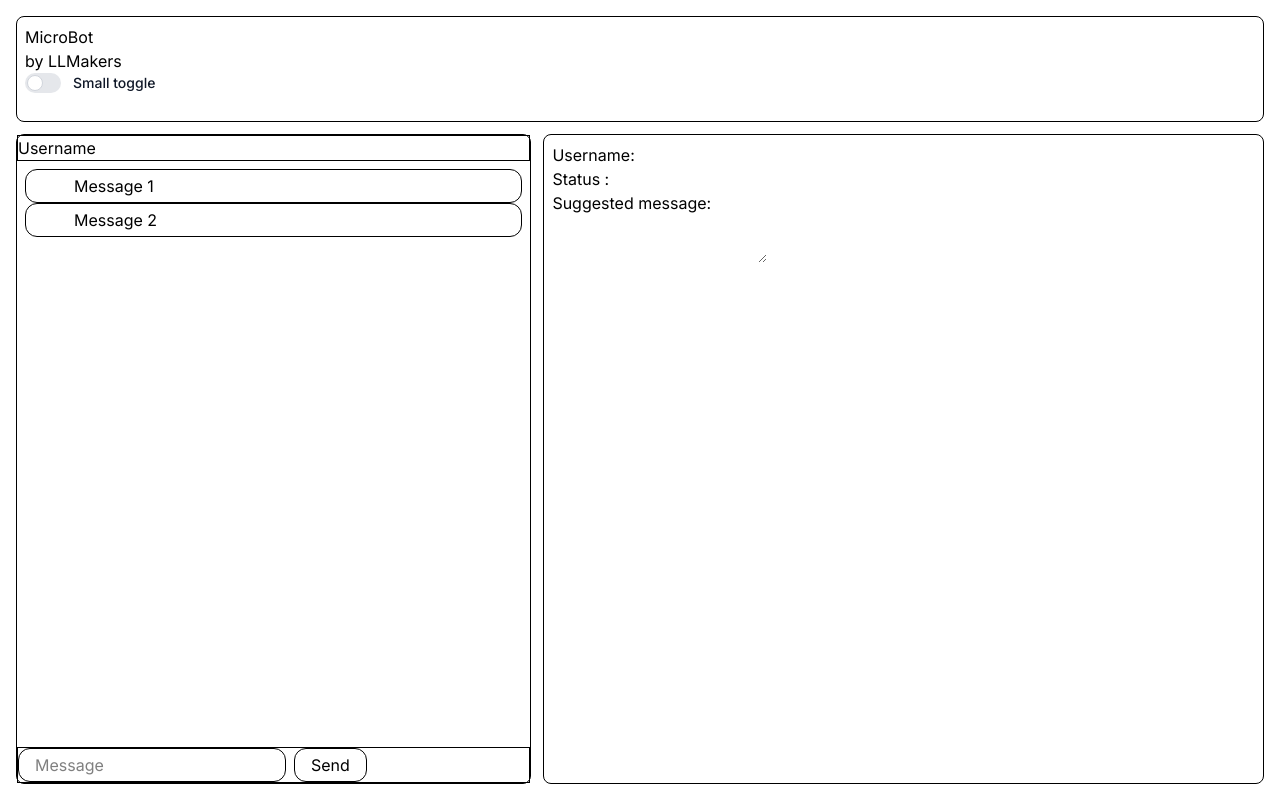
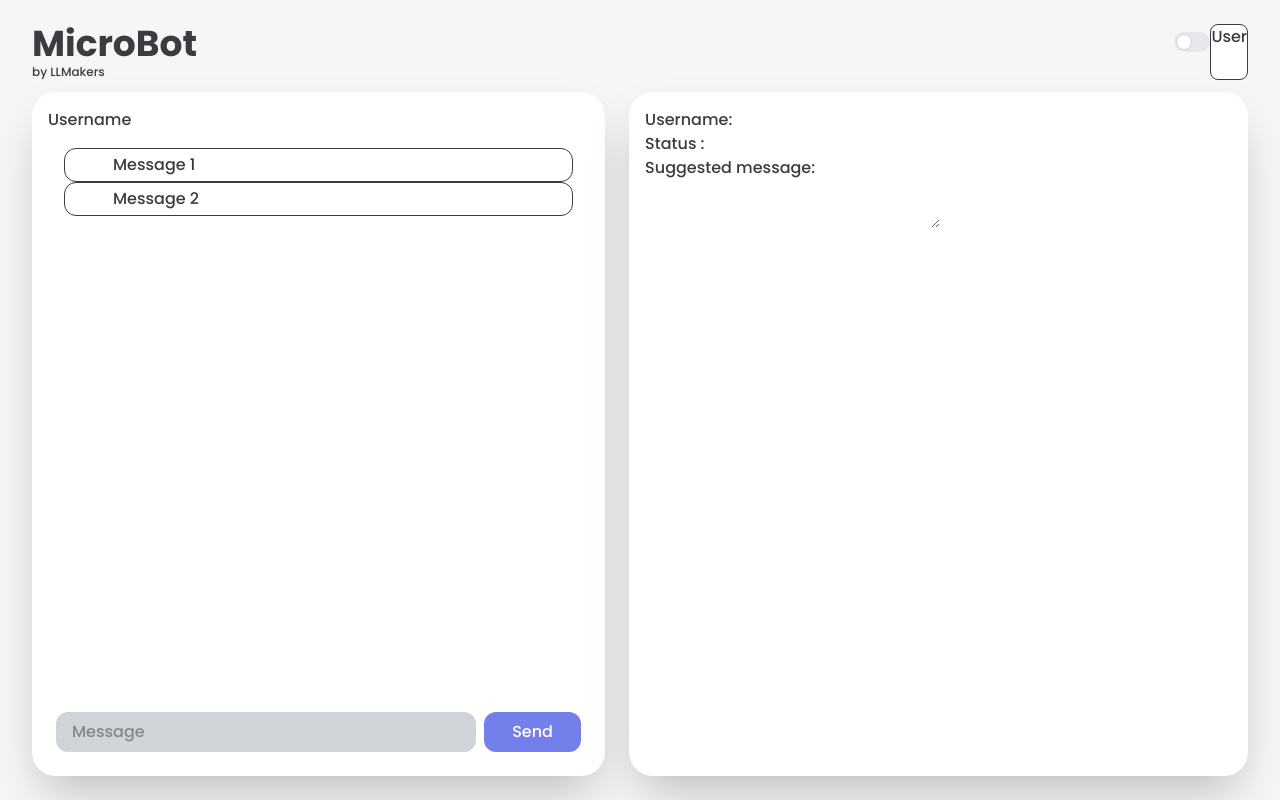
Before and after one commit to xmatheusgc/MicroBot-Hackathon-Mundiale, a React (Vite) app in the folder frontend/: page / in a window 1280 px wide. Built offline with nearby package versions, Linux system fonts and the light colour scheme.

Commit message:
first commit

```diff
--- a/frontend/index.html
+++ b/frontend/index.html
@@ -6,7 +6,7 @@
     <meta name="viewport" content="width=device-width, initial-scale=1.0" />
     <link rel="preconnect" href="https://fonts.googleapis.com">
     <link rel="preconnect" href="https://fonts.gstatic.com" crossorigin>
-    <link href="https://fonts.googleapis.com/css2?family=Inter:ital,opsz,wght@0,14..32,100..900;1,14..32,100..900&display=swap" rel="stylesheet">
+    <link href="https://fonts.googleapis.com/css2?family=Poppins:ital,wght@0,100;0,200;0,300;0,400;0,500;0,600;0,700;0,800;0,900;1,100;1,200;1,300;1,400;1,500;1,600;1,700;1,800;1,900&display=swap" rel="stylesheet">
     <link href="/src/styles.css" rel="stylesheet">
     <title>MicroBot - Hackathon Mundiale</title>
   </head>
--- a/frontend/src/components/ChatWindow.jsx
+++ b/frontend/src/components/ChatWindow.jsx
@@ -4,17 +4,17 @@ export default function ChatWindow() {
 
   return (
     <>
-        <section className='flex flex-col justify-between grow-1 border rounded-lg'>
-            <div className='chat-header border'>
+        <section className='flex flex-col justify-between grow-1 rounded-3xl bg-surface shadow-2xl p-4'>
+            <div className='chat-header'>
                 Username
             </div>
-            <div className='messages-container flex flex-col p-2 h-full'>
+            <div className='messages-container flex flex-col p-4 h-full'>
                 <span className='border rounded-xl px-12 py-1'>Message 1</span>
                 <span className='border rounded-xl px-12 py-1'>Message 2</span>
             </div>
-            <div className='flex chat-tools gap-2 border'>
-                <input className='border rounded-xl px-4 py-1' type="text" placeholder='Message'/>
-                <button className='border rounded-xl px-4 py-1'>Send</button>
+            <div className='flex chat-tools gap-2 justify-center p-2'>
+                <input className='rounded-xl px-4 py-2 grow-3 input-color' type="text" placeholder='Message'/>
+                <button className='rounded-xl px-4 py-1 grow-1 bg-purple text-color-white'>Send</button>
             </div>
         </section>
     </>
--- a/frontend/src/components/MicroBotPanel.jsx
+++ b/frontend/src/components/MicroBotPanel.jsx
@@ -4,7 +4,7 @@ export default function MicroBotPanel() {
 
   return (
     <>
-        <section className='flex flex-col grow-3 border rounded-lg p-2'>
+        <section className='flex flex-col grow-3 rounded-3xl p-4 bg-surface shadow-2xl'>
             <div>Username: </div>
             <div>Status :</div>
             <div>
--- a/frontend/src/components/NavBar.jsx
+++ b/frontend/src/components/NavBar.jsx
@@ -1,17 +1,21 @@
 import { useState } from 'react';
 
-export default function NavBar() {
+export default function NavBar({theme, toggleTheme}) {
 
   return (
-    <nav className='border rounded-lg p-2'>
-      <h1>MicroBot</h1>
-      <p>by LLMakers</p>
+    <nav className='flex justify-between'>
+      <div>
+        <h1 className='font-bold text-4xl'>MicroBot</h1>
+        <p className='text-xs'>by LLMakers</p>
+      </div>
+      <div className='flex'>
+        <label className="inline-flex items-center mb-5 cursor-pointer">
+          <input type="checkbox" value="" className="sr-only peer" defaultChecked={theme === 'dark'} onChange={(e) => toggleTheme()}/>
+          <div className="relative w-9 h-5 bg-gray-200 peer-focus:outline-none peer-focus:ring-4 peer-focus:ring-blue-300 dark:peer-focus:ring-blue-800 rounded-full peer dark:bg-gray-700 peer-checked:after:translate-x-full rtl:peer-checked:after:-translate-x-full peer-checked:after:border-white after:content-[''] after:absolute after:top-[2px] after:start-[2px] after:bg-white after:border-gray-300 after:border after:rounded-full after:h-4 after:w-4 after:transition-all dark:border-gray-600 peer-checked:bg-blue-600 dark:peer-checked:bg-blue-600"></div>
+        </label>
 
-      <label className="inline-flex items-center mb-5 cursor-pointer">
-        <input type="checkbox" value="" class="sr-only peer"/>
-        <div className="relative w-9 h-5 bg-gray-200 peer-focus:outline-none peer-focus:ring-4 peer-focus:ring-blue-300 dark:peer-focus:ring-blue-800 rounded-full peer dark:bg-gray-700 peer-checked:after:translate-x-full rtl:peer-checked:after:-translate-x-full peer-checked:after:border-white after:content-[''] after:absolute after:top-[2px] after:start-[2px] after:bg-white after:border-gray-300 after:border after:rounded-full after:h-4 after:w-4 after:transition-all dark:border-gray-600 peer-checked:bg-blue-600 dark:peer-checked:bg-blue-600"></div>
-        <span className="ms-3 text-sm font-medium text-gray-900 dark:text-gray-300">Small toggle</span>
-      </label>
+        <span className='bg-surface rounded-lg border'>User</span>
+      </div>
     </nav>
   );
 }
--- /dev/null
+++ b/frontend/src/css/ColorSchema.css
@@ -0,0 +1,43 @@
+html.light {
+  --color-bg: #F6F6F8;
+  --color-surface: #FFFFFF;
+  --color-text: #3C3C40;
+  --color-text-secondary: #898D95;
+  --color-text-white: #FFFFFF;
+  --color-input: #d0d3d8;
+  --color-purple: #737FEB;
+  --color-red: #FF7684;
+  --color-green: #49EAB8;
+}
+
+html.dark {
+  --color-bg: #181A1E;
+  --color-surface: #202328;
+  --color-text: #F3FAFF;
+  --color-text-secondary: #898D95;
+  --color-text-white: #FFFFFF;
+  --color-input: #46484d;
+  --color-purple: #737FEB;
+  --color-red: #FF7684;
+  --color-green: #49EAB8;
+}
+
+.bg-color { background-color: var(--color-bg); }
+.bg-surface { background-color: var(--color-surface); }
+.bg-purple { background-color: var(--color-purple); }
+.bg-red { background-color: var(--color-red); }
+.bg-green { background-color: var(--color-green); }
+
+.text-color { color: var(--color-text); }
+.text-color-secondary { color: var(--color-text-secondary); }
+.text-color-white { color: var(--color-text-white); }
+.text-purple { color: var(--color-purple); }
+.text-red { color: var(--color-red); }
+.text-green { color: var(--color-green); }
+
+.border-color { border-color: var(--color-surface); }
+.border-purple { border-color: var(--color-purple); }
+.border-red { border-color: var(--color-red); }
+.border-green { border-color: var(--color-green); }
+
+.input-color { background-color: var(--color-input); }
--- a/frontend/src/index.css
+++ b/frontend/src/index.css
@@ -2,28 +2,11 @@
 
 @layer base {
   :root {
-    font-family: "Inter", sans-serif;
+    font-family: "Poppins", sans-serif;
+    font-weight: 500;
     color-scheme: light dark;
-  }
-
-  .light {
-    --color-bg: #D8D7DA;
-    --color-surface: #FFFFFF;
-    --color-text: #898D95;
-    --color-text-secondary: #3C3C40;
-    --color-purple: #737FEB;
-    --color-red: #FF7684;
-    --color-green: #49EAB8;
-  }
-
-  .dark {
-    --color-bg: #181A1E;
-    --color-surface: #202528;
-    --color-text: #898D95;
-    --color-text-secondary: #3C3C40;
-    --color-purple: #737FEB;
-    --color-red: #FF7684;
-    --color-green: #49EAB8;
+    background-color: var(--color-bg);
+    color: var(--color-text);
   }
 
   *,
--- a/frontend/src/main.jsx
+++ b/frontend/src/main.jsx
@@ -1,6 +1,7 @@
 import { StrictMode } from 'react'
 import { createRoot } from 'react-dom/client'
 import './index.css'
+import './css/ColorSchema.css'
 import App from './views/App.jsx'
 
 createRoot(document.getElementById('root')).render(
--- a/frontend/src/views/App.jsx
+++ b/frontend/src/views/App.jsx
@@ -15,7 +15,7 @@ export default function App() {
 
   useEffect(() => {
     document.documentElement.classList.remove('light', 'dark')
-    document.documentElement.classList.add('theme')
+    document.documentElement.classList.add(theme)
 
     localStorage.setItem('theme', theme)
   }, [theme])
@@ -25,11 +25,11 @@ export default function App() {
   };
 
   return (
-    <main className='flex flex-col w-full h-full p-4 gap-3'>
-      <NavBar/>
-      <div className='flex w-full h-full gap-3'>
-        <ChatWindow/>
-        <MicroBotPanel/>
+    <main className='flex flex-col w-full h-full px-8 py-6 gap-3'>
+      <NavBar theme={theme} toggleTheme={toggleTheme} />
+      <div className='flex w-full h-full gap-6'>
+        <ChatWindow />
+        <MicroBotPanel />
       </div>
     </main>
   );
```
